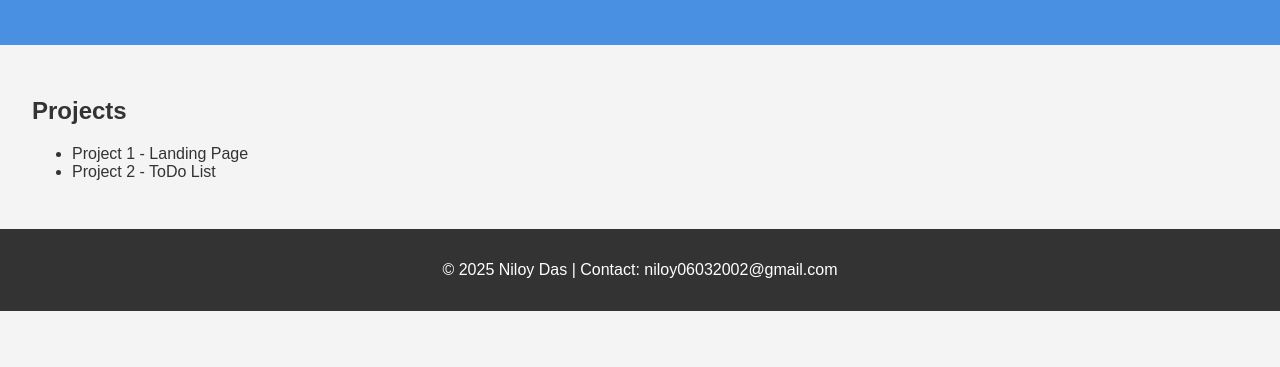
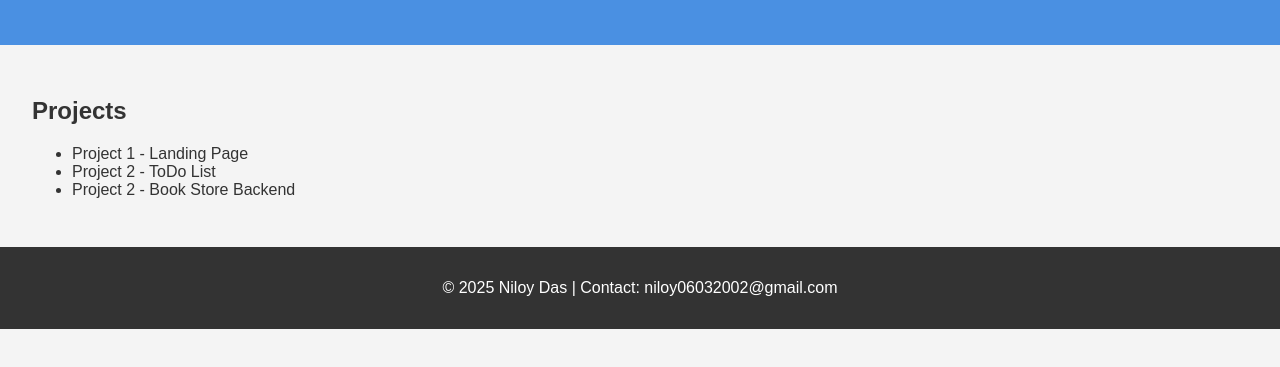
Before and after one commit to Niloy98/Niloy98.github.io, a plain HTML site: page index.html in a window 1280 px wide. Shown: the part 133-500 px from the top of the page. Drawn offline with Linux system fonts and the light colour scheme.

Commit message:
add project

```diff
--- a/index.html
+++ b/index.html
@@ -17,6 +17,7 @@
     <ul>
       <li>Project 1 - Landing Page</li>
       <li>Project 2 - ToDo List</li>
+      <li>Project 2 - Book Store Backend</li>
     </ul>
   </section>
 
```
Also changed, not shown: 1 other file.
